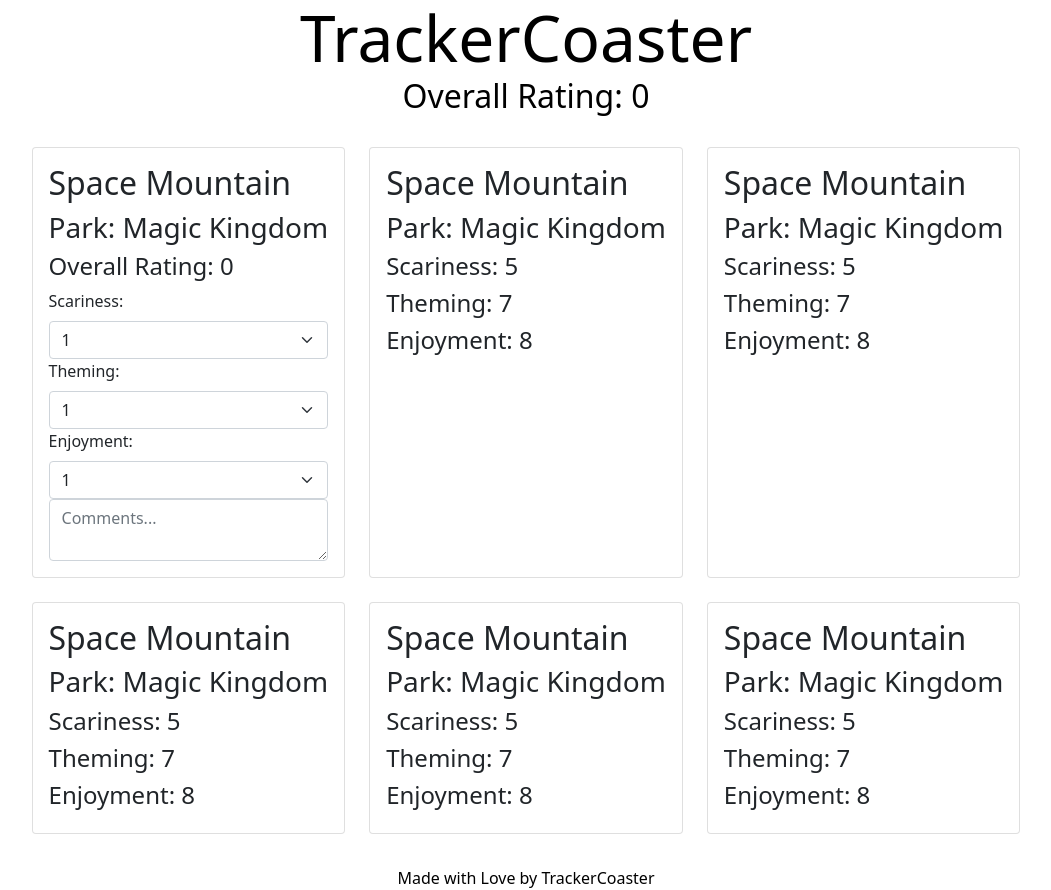
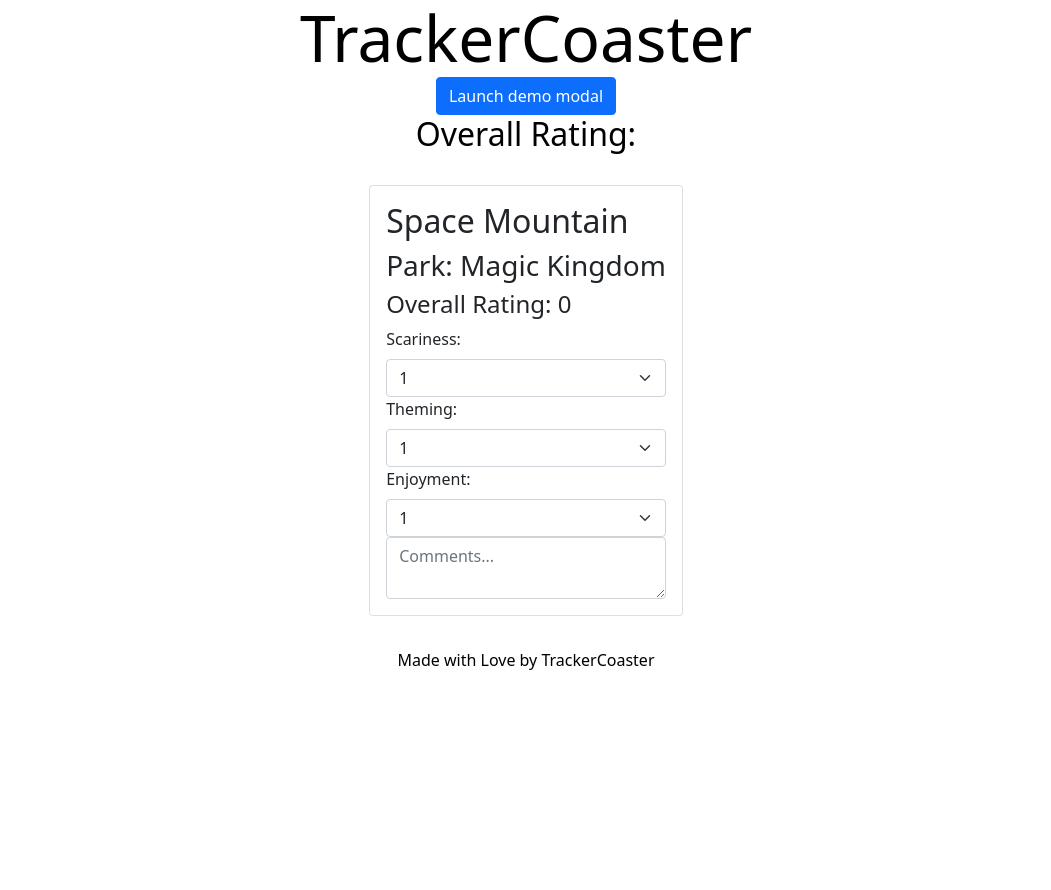
Before and after one commit to ryannarnoldd/TrackerCoaster, a plain HTML site: page index.html in a window 1280 px wide. Shown: the whole page, without its empty margins (114-1165 px from the left). After the commit the page ends 800 px from the top, so only its background shows below. Drawn offline with nearby package versions, Linux system fonts and the light colour scheme.

Commit message:
Added modal that holds logic of overall Rating from localStorage

```diff
--- a/index.html
+++ b/index.html
@@ -6,6 +6,7 @@
     <title>TrackerCoaster</title>
     <link rel="stylesheet" href="./assets/styles/style.css">
     <link href="https://cdn.jsdelivr.net/npm/bootstrap@5.0.2/dist/css/bootstrap.min.css" rel="stylesheet" integrity="sha384-EVSTQN3/azprG1Anm3QDgpJLIm9Nao0Yz1ztcQTwFspd3yD65VohhpuuCOmLASjC" crossorigin="anonymous">
+    <script async src="https://cdn.jsdelivr.net/npm/bootstrap@5.0.2/dist/js/bootstrap.bundle.min.js" integrity="sha384-MrcW6ZMFYlzcLA8Nl+NtUVF0sA7MsXsP1UyJoMp4YLEuNSfAP+JcXn/tWtIaxVXM" crossorigin="anonymous"></script>
     <script async src="./assets/scripts/script.js"></script>
     <!-- <script src="./assets/scripts/Rating.js"></script> -->
 </head>
@@ -13,14 +14,19 @@
     <header>
         <h1>TrackerCoaster</h1>
         <div class="stats">
+            <button type="button" class="btn btn-primary" data-bs-toggle="modal" data-bs-target="#exampleModal">
+                Launch demo modal
+            </button>
             <h2>Overall Rating:
-                <span id="overall">0</span>
+                <!-- <span id="overall">0</span> -->
             </h2>
             <!-- <h2>Coaster Done: 34/50</h2> -->
         </div>
     </header>
 
     <main>
+
+
         <div class="justify-center rides-container">
             <!-- <div class="ride space">
                 <h2>Space Mountain</h2>
@@ -68,69 +74,33 @@
                             <option value="5">5</option>
                         </select>
 
-                        <textarea class="form-control" id="comment" placeholder="Comments..."></textarea>
+                        <textarea class="form-control" placeholder="Comments..." id="comment" ></textarea>
                     </form>
                 </div>
             </div>
 
-            <div class="card">
-                <div class="card-body">
-                    <h2>Space Mountain</h2>
-                    <h3>Park: Magic Kingdom</h3>
-
-                    <h4 class="scariness">Scariness: 5</h4>
-                    <h4 class="theming">Theming: 7</h4>
-                    <h4 class="enjoyment">Enjoyment: 8</h4>
-                </div>
-            </div>
-
-            <div class="card">
-                <div class="card-body">
-                    <h2>Space Mountain</h2>
-                    <h3>Park: Magic Kingdom</h3>
-
-                    <h4 class="scariness">Scariness: 5</h4>
-                    <h4 class="theming">Theming: 7</h4>
-                    <h4 class="enjoyment">Enjoyment: 8</h4>
-                </div>
-            </div>
-
-            <div class="card">
-                <div class="card-body">
-                    <h2>Space Mountain</h2>
-                    <h3>Park: Magic Kingdom</h3>
-
-                    <h4 class="scariness">Scariness: 5</h4>
-                    <h4 class="theming">Theming: 7</h4>
-                    <h4 class="enjoyment">Enjoyment: 8</h4>
-                </div>
-            </div>
-
-            <div class="card">
-                <div class="card-body">
-                    <h2>Space Mountain</h2>
-                    <h3>Park: Magic Kingdom</h3>
-
-                    <h4 class="scariness">Scariness: 5</h4>
-                    <h4 class="theming">Theming: 7</h4>
-                    <h4 class="enjoyment">Enjoyment: 8</h4>
-                </div>
-            </div>
-
-            <div class="card">
-                <div class="card-body">
-                    <h2>Space Mountain</h2>
-                    <h3>Park: Magic Kingdom</h3>
-
-                    <h4 class="scariness">Scariness: 5</h4>
-                    <h4 class="theming">Theming: 7</h4>
-                    <h4 class="enjoyment">Enjoyment: 8</h4>
-                </div>
-            </div>
 
         </div>
     </main>
 
     <footer>Made with Love by TrackerCoaster</footer>
+
+    <div class="modal fade" id="exampleModal" tabindex="-1" aria-labelledby="exampleModalLabel" aria-hidden="true">
+        <div class="modal-dialog">
+        <div class="modal-content">
+            <div class="modal-header">
+                <h2 class="modal-title" id="exampleModalLabel">Statistics</h2>
+            </div>
+            <div class="modal-body">
+                <h5>Overall Rating:
+                    <span id="overall">0</span>
+                </h5>
+            </div>
+            <div class="modal-footer">
+                <button type="button" class="btn btn-secondary" data-bs-dismiss="modal">Close</button>
+            </div>
+        </div>
+        </div>
+    </div>
 </body>
 </html>
```
Also changed, not shown: assets/scripts/script.js (+5 -5 lines). Lines whose indentation alone changed are shown as unchanged.
